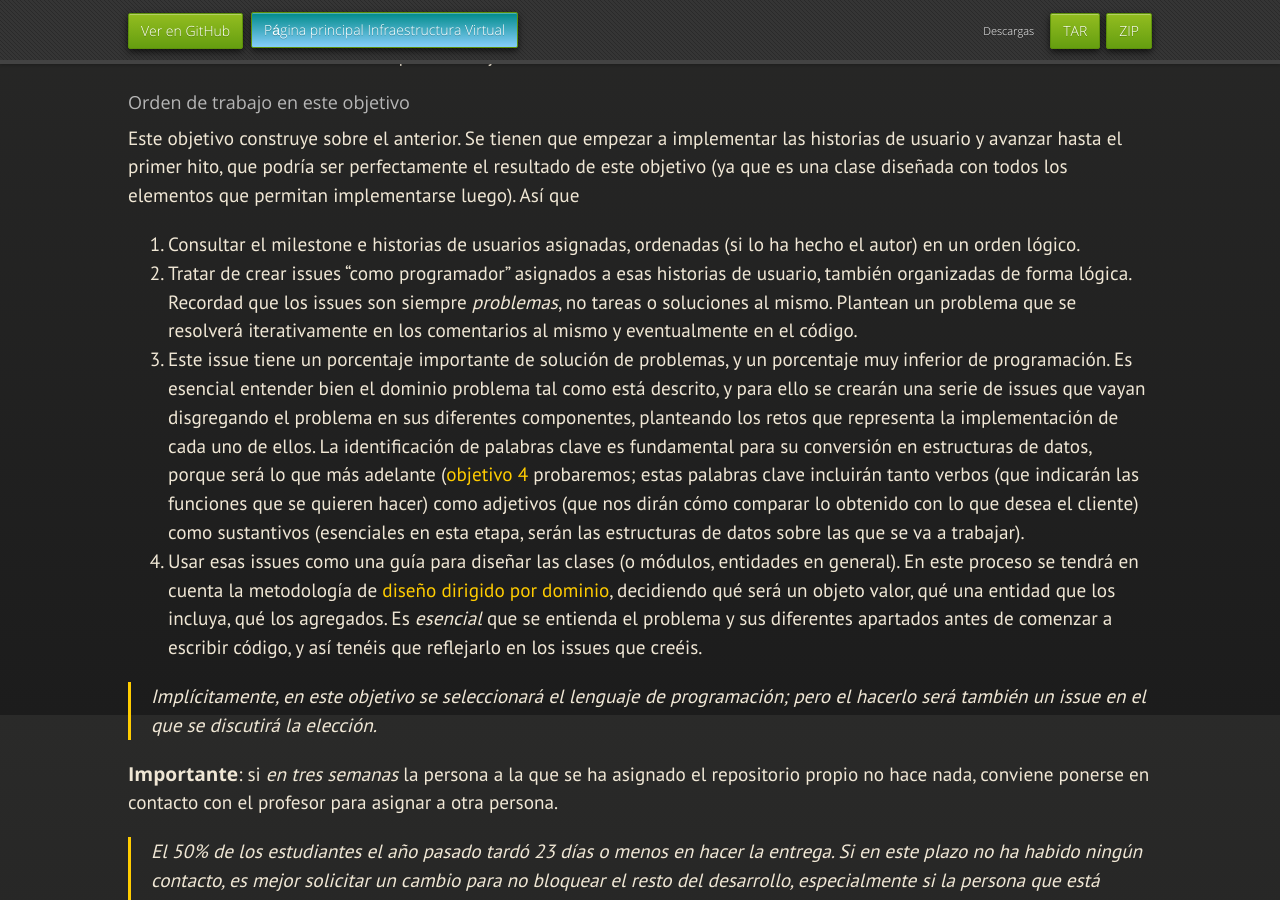
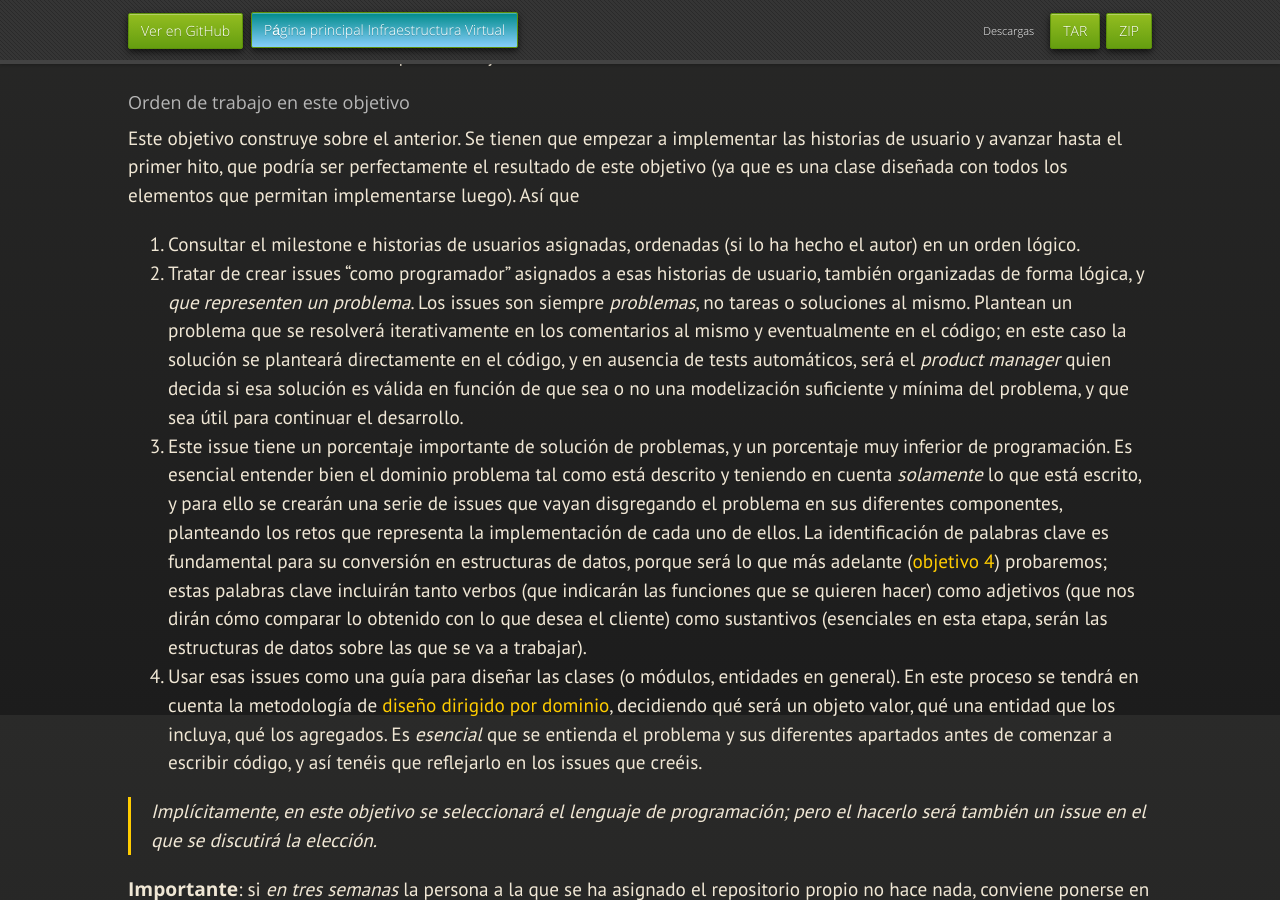
Before and after one commit to JJ/IV, a Jekyll site: the page built from documentos/proyecto/2.Modelo.md, in a window 1280 px wide and 900 px high, scrolled down 2885 px. Built offline with Jekyll 4.4.1, drawn with Linux system fonts in a browser that asks for light colours; nearby versions of some CDN libraries; some web fonts are replaced; our own code applies the rules of GitHub Pages for plain Markdown files; some of the changed text lies outside the part shown.

Commit message:
Sync documentos/proyecto/2.Modelo.md de master a gh-pages

````diff
--- a/documentos/proyecto/2.Modelo.md
+++ b/documentos/proyecto/2.Modelo.md
@@ -163,22 +163,26 @@ todos los elementos que permitan implementarse luego). Así que
 1. Consultar el milestone e historias de usuarios asignadas, ordenadas (si lo ha
    hecho el autor) en un orden lógico.
 2. Tratar de crear issues "como programador" asignados a esas historias de
-   usuario, también organizadas de forma lógica. Recordad que los issues son
-   siempre *problemas*, no tareas o soluciones al mismo. Plantean un problema
-   que se resolverá iterativamente en los comentarios al mismo y eventualmente
-   en el código.
+   usuario, también organizadas de forma lógica, y *que representen un
+   problema*. Los issues son siempre *problemas*, no tareas o soluciones al
+   mismo. Plantean un problema que se resolverá iterativamente en los
+   comentarios al mismo y eventualmente en el código; en este caso la solución
+   se planteará directamente en el código, y en ausencia de tests automáticos,
+   será el *product manager* quien decida si esa solución es válida en función
+   de que sea o no una modelización suficiente y mínima del problema, y que sea
+   útil para continuar el desarrollo.
 3. Este issue tiene un porcentaje importante de solución de problemas, y un
    porcentaje muy inferior de programación. Es esencial entender bien el dominio
-   problema tal como está descrito, y para ello se crearán una serie de issues
-   que vayan disgregando el problema en sus diferentes componentes, planteando
-       los retos que representa la implementación de cada uno de ellos. La
-   identificación de palabras clave es fundamental para su conversión en
-   estructuras de datos, porque será lo que más adelante ([objetivo
-   4](4.Tests) probaremos; estas palabras clave incluirán tanto verbos (que
-   indicarán las funciones que se quieren hacer) como adjetivos (que nos dirán
-   cómo comparar lo obtenido con lo que desea el cliente) como sustantivos
-   (esenciales en esta etapa, serán las estructuras de datos sobre las que se va
-   a trabajar).
+   problema tal como está descrito y teniendo en cuenta *solamente* lo que está
+   escrito, y para ello se crearán una serie de issues que vayan disgregando el
+   problema en sus diferentes componentes, planteando los retos que representa
+   la implementación de cada uno de ellos. La identificación de palabras clave
+   es fundamental para su conversión en estructuras de datos, porque será lo que
+   más adelante ([objetivo 4](4.Tests)) probaremos; estas palabras clave
+   incluirán tanto verbos (que indicarán las funciones que se quieren hacer)
+   como adjetivos (que nos dirán cómo comparar lo obtenido con lo que desea el
+   cliente) como sustantivos (esenciales en esta etapa, serán las estructuras de
+   datos sobre las que se va a trabajar).
 4. Usar esas issues como una guía para diseñar las clases (o módulos, entidades
    en general). En este proceso se tendrá en cuenta la metodología de [diseño
    dirigido por dominio](https://jj.github.io/curso-tdd/temas/ddd), decidiendo
@@ -353,6 +357,9 @@ Por eso también incluyo aquí una lista de comprobación para que la siga en su
 revisión del PR del compañero/a.
 
 ```markdown
+* [ ] ¿Los issues que ha planteado la persona son efectivamente problemas y
+evidencian comprensión de las historias de usuario? Si no es así, es mejor que
+se le transmita antes de que empiece a hacer cualquier código erróneo.
 * [ ] ¿Has comprobado que efectivamente el compañero/a ha seguido *su* lista de
       comprobación?
 * [ ] ¿El código creado es una modelización válida de las historias de usuario
@@ -360,10 +367,13 @@ revisión del PR del compañero/a.
 * [ ] ¿El código creado sigue las mejores prácticas para el lenguaje de
       programación que hayáis consensuado, tanto en identificadores, como
       nombres de ficheros, como disposición de los diferentes ficheros en el
-      repositorio?
+      repositorio? Por ejemplo, ¿todos los commits se refieren a un issue y
+      aportan código para resolver el problema planteado en el mismo?
 * [ ] ¿He comprobado que el código compile?
 * [ ] ¿He añadido el PR y todos los issues que se resuelvan en él al milestone
 correspondiente, que será el primero?
+* [ ] ¿Cubre totalmente el milestone 0, o hará falta modelización adicional en
+el objetivo 4 para poder programar la lógica de negocio?
 ```
 
 Ayudaría al profesor si pones esta lista de comprobación en tu revisión del
````
